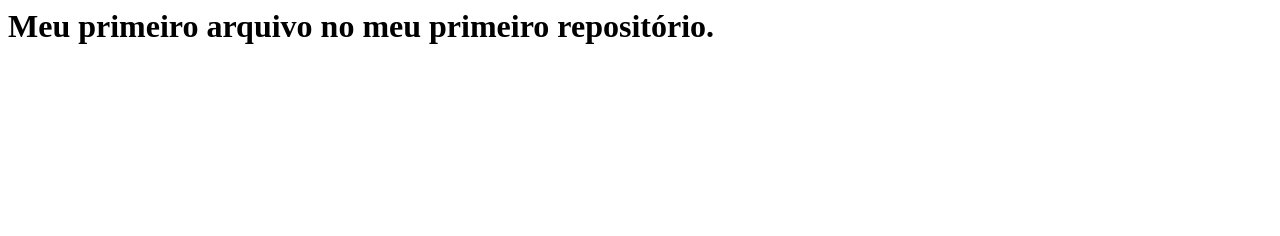
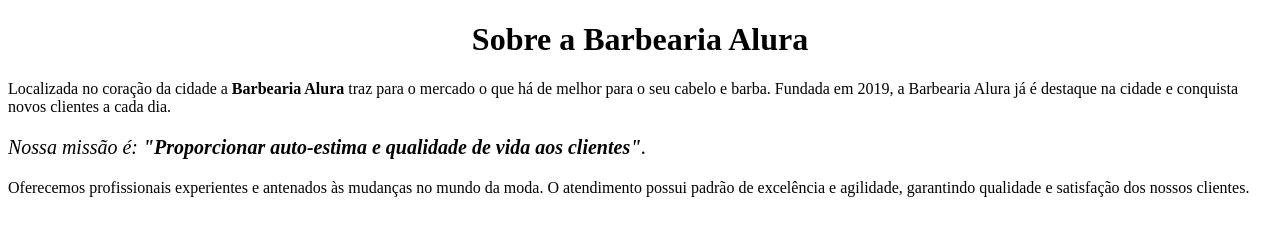
Before and after one commit to lucasquetinho/primeiro-repositrio, a plain HTML site: page index.html in a window 1280 px wide. Drawn offline with Linux system fonts and the light colour scheme.

Commit message:
Update index.html

```diff
--- a/index.html
+++ b/index.html
@@ -1,3 +1,20 @@
-<html>
-<h1>Meu primeiro arquivo no meu primeiro repositório.</h1>
+<!DOCTYPE html>
+<html lang="pt-br">
+    <head>
+        <meta charset="UTF-8">
+        <title>Barbearia Alura</title>
+        <link rel="stylesheet" href="style.css">
+    </head>
+
+    <body>
+        <h1 style="text-align: center">Sobre a Barbearia Alura</h1>
+
+        <p>Localizada no coração da cidade a <strong>Barbearia Alura</strong> traz para o mercado o que há de melhor para o seu cabelo e barba.
+        Fundada em 2019, a Barbearia Alura já é destaque na cidade e conquista novos clientes a cada dia.</p>
+
+        <p style="font-size: 20px"><em>Nossa missão é: <strong>"Proporcionar auto-estima e qualidade de vida aos clientes"</strong>.</em></p>
+
+        <p>Oferecemos profissionais experientes e antenados às mudanças no mundo da moda.
+        O atendimento possui padrão de excelência e agilidade, garantindo qualidade e satisfação dos nossos clientes.</p>
+    </body>
 </html>
```
